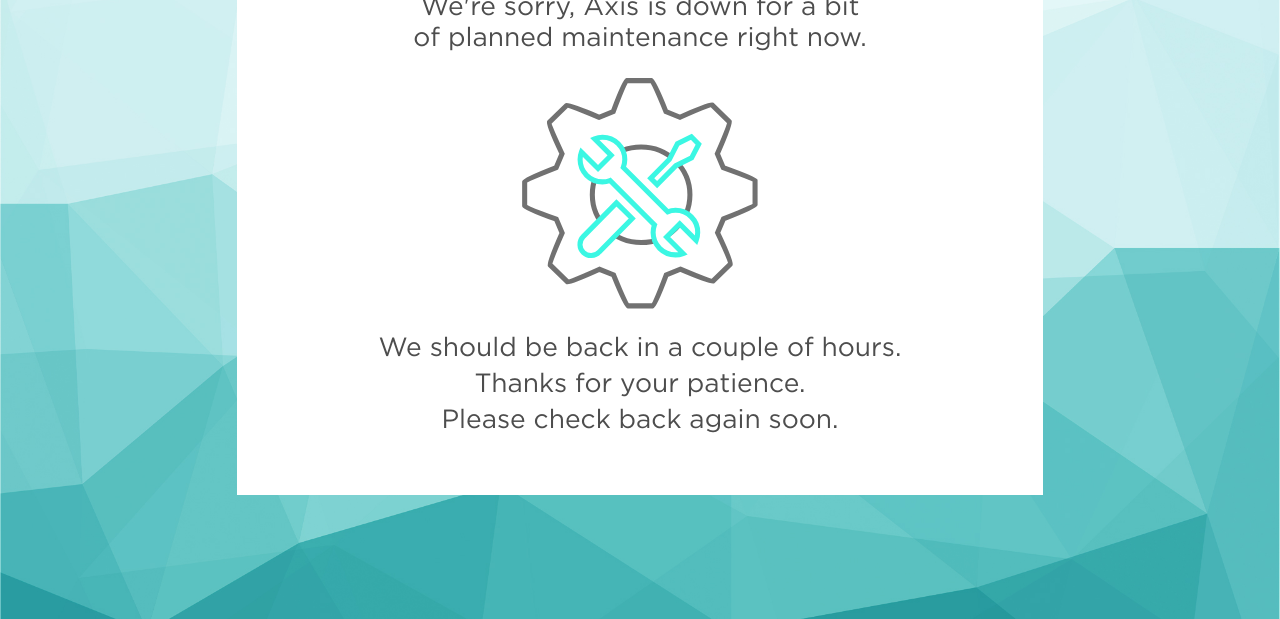
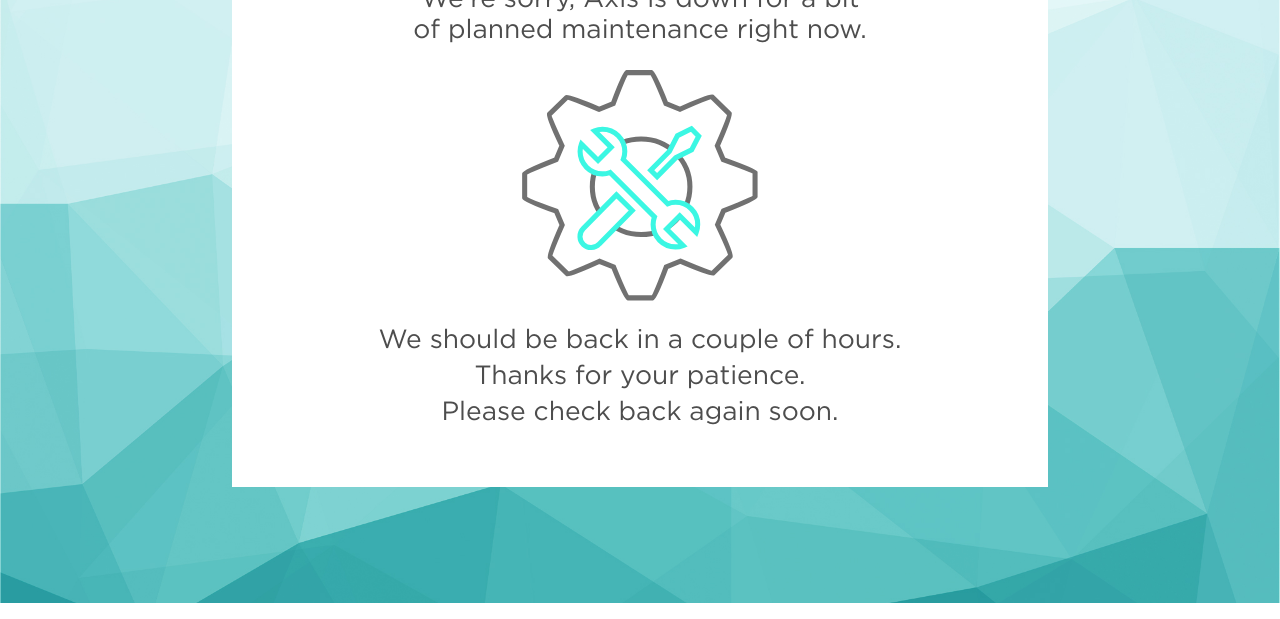
Before and after one commit to whiskyplausible/whiskyplausible.github.io, a plain HTML site: page index.html in a window 1280 px wide. Shown: the part 197-816 px from the top of the page. Drawn offline with Linux system fonts and the light colour scheme.

Commit message:
asdfasdf

```diff
--- a/style.css
+++ b/style.css
@@ -6,6 +6,9 @@
     font-family: "GothamBook";
     src: url("./fonts/Gotham-Book.otf");
 }
+
+html, body {margin: 0; height: 100%; overflow: hidden}
+
 
 body {
     overflow: hidden;
```
